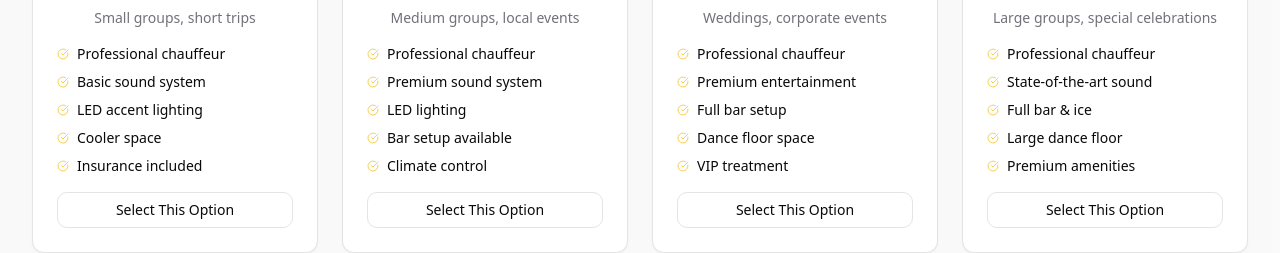
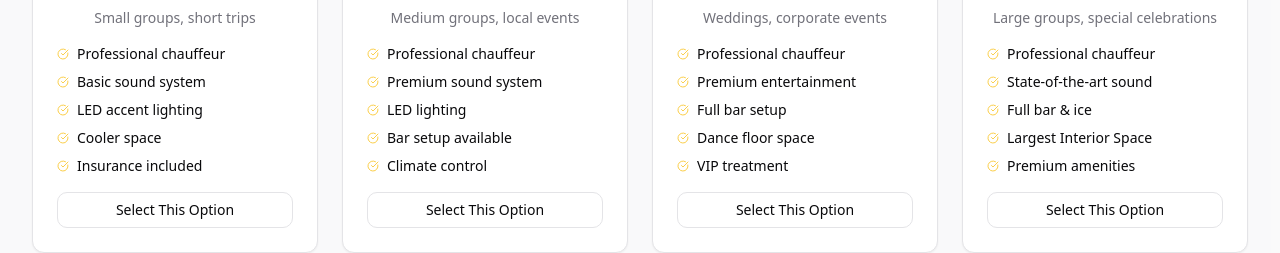
Before and after one commit to viddlesinc-create/bus-party-pittsburgh, a React (Vite) app: page /pricing in a window 1280 px wide. Shown: the part 1460-1713 px from the top of the page. Built offline with nearby package versions, Linux system fonts and the light colour scheme.

Commit message:
Update pricing page content

```diff
--- a/src/pages/Pricing.tsx
+++ b/src/pages/Pricing.tsx
@@ -72,7 +72,7 @@ const Pricing = () => {
         "Professional chauffeur",
         "State-of-the-art sound",
         "Full bar & ice",
-        "Large dance floor",
+        "Largest Interior Space",
         "Premium amenities"
       ],
       bestFor: "Large groups, special celebrations"
```
